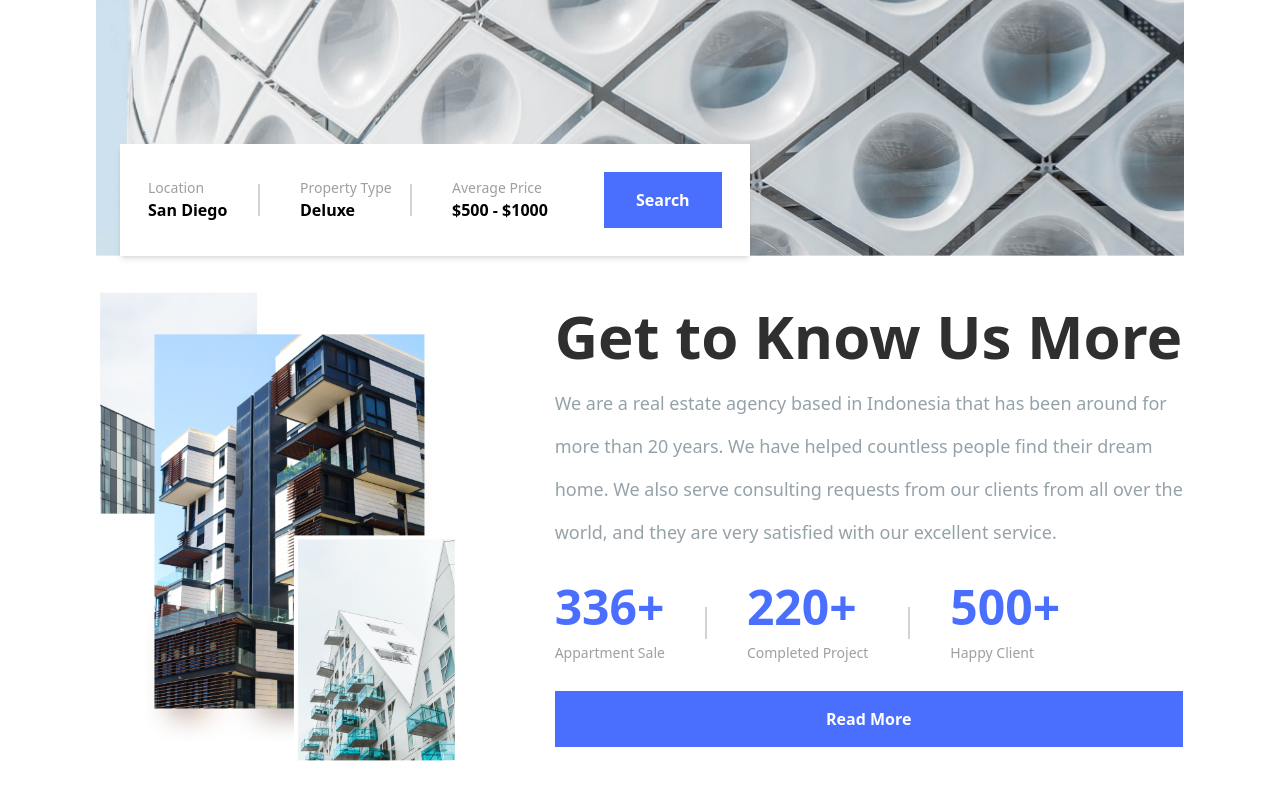
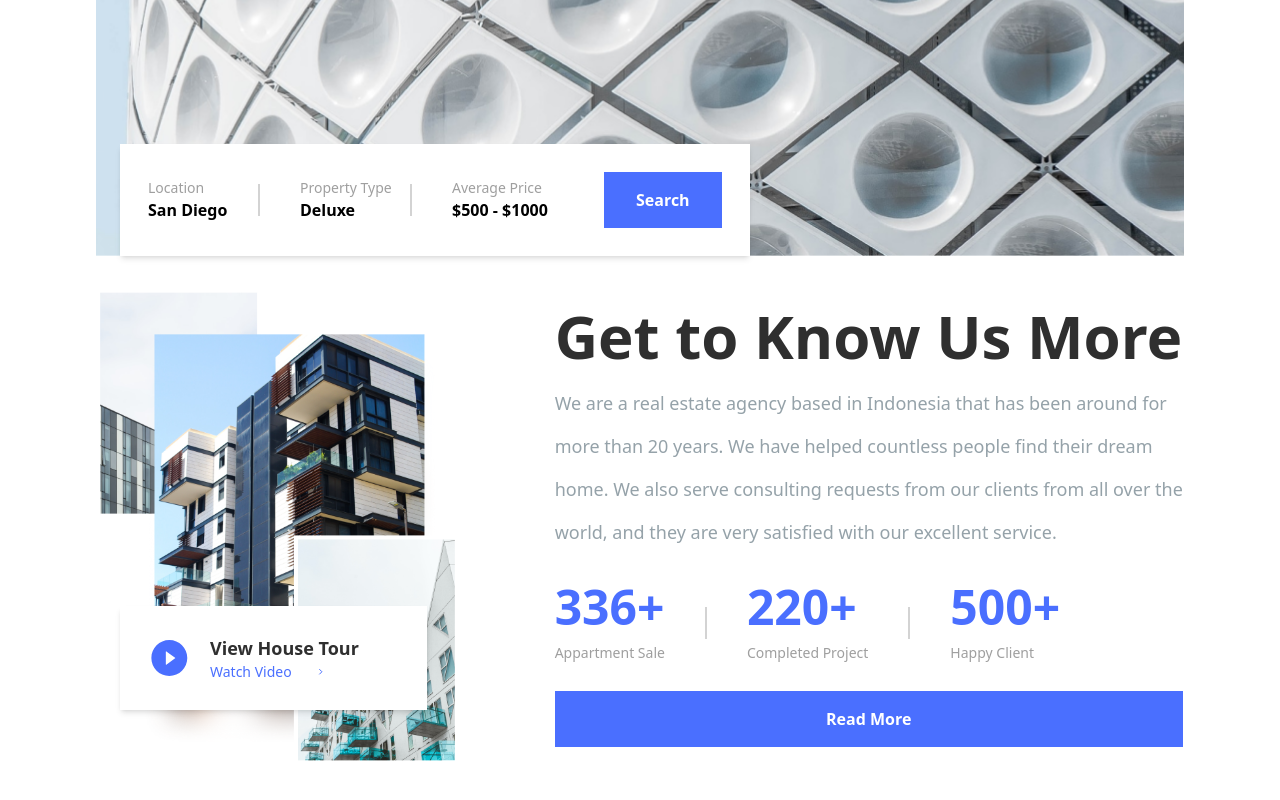
Before and after one commit to dimsurd/omahku, a website: page index.html in a window 1280 px wide. Shown: the part 767-1567 px from the top of the page. Drawn offline with Linux system fonts and the light colour scheme.

Commit message:
add btn view house Tour

```diff
--- a/index.html
+++ b/index.html
@@ -61,8 +61,29 @@
       </div>
       <div class="get-to-know-section">
         <div class="flex flex-col md:flex-row w-full mt-44 md:mt-8 items-center">
-            <div class="md:w-1/3">
+            <div class="md:w-1/3 relative">
                 <img src="./assets/img/building2.png" class="w-[500px] h-auto" alt="buildings">
+                <div class="absolute top-1/2 w-full px-5 md:px-0 md:w-auto  md:top-2/3 md:left-6">
+                    <div class="cards bg-white shadow-md flex flex-col md:flex-row p-7">
+                        <div class="items flex flex-row items-center w-full justify-between mr-10 justify-evenly">
+                            <p>
+                                <svg width="42" height="42" viewBox="0 0 42 42" fill="none" xmlns="http://www.w3.org/2000/svg">
+                                    <path d="M21.3197 3.05322C11.4004 3.05322 3.35748 11.0961 3.35748 21.0155C3.35748 30.9348 11.4004 38.9777 21.3197 38.9777C31.2391 38.9777 39.282 30.9348 39.282 21.0155C39.282 11.0961 31.2391 3.05322 21.3197 3.05322ZM27.0973 21.2921L18.3407 27.6631C18.2927 27.6976 18.2361 27.7182 18.1772 27.7226C18.1182 27.7271 18.0592 27.7152 18.0066 27.6882C17.954 27.6613 17.9098 27.6204 17.8789 27.57C17.848 27.5196 17.8316 27.4616 17.8315 27.4025V14.6686C17.8313 14.6093 17.8476 14.5512 17.8784 14.5006C17.9092 14.45 17.9534 14.409 18.0062 14.382C18.0589 14.355 18.1181 14.3431 18.1771 14.3477C18.2362 14.3523 18.2928 14.3731 18.3407 14.4079L27.0973 20.7749C27.1387 20.8042 27.1725 20.8429 27.1957 20.8879C27.219 20.9329 27.2312 20.9829 27.2312 21.0335C27.2312 21.0842 27.219 21.1341 27.1957 21.1791C27.1725 21.2241 27.1387 21.2629 27.0973 21.2921Z" fill="#4A6FFF"/>
+                                    </svg>
+                            </p>
+                            <div class="fields md:ml-5">
+                                <p class="text-lg font-bold text-black">View House Tour</p>
+                                <div class="flex flex-row items-center">
+                                    <p class="text-sm text-ungu">Watch Video
+                                    </p>
+                                    <svg class="md:ml-5" width="17" height="17" viewBox="0 0 17 17" fill="none" xmlns="http://www.w3.org/2000/svg">
+                                        <path d="M7.60059 11.0754L9.9166 8.75282L7.60059 6.43022" stroke="#4A6FFF" stroke-width="0.986938" stroke-linecap="round" stroke-linejoin="round"/>
+                                        </svg>
+                                </div>
+                            </div>
+                        </div>
+                    </div>
+                </div>
             </div>
             <div class="w-auto md:pl-24">
                 <h1 class="font-bold text-black text-6xl">Get to Know Us More</h1>
```
Also changed, not shown: dist/output.css.
